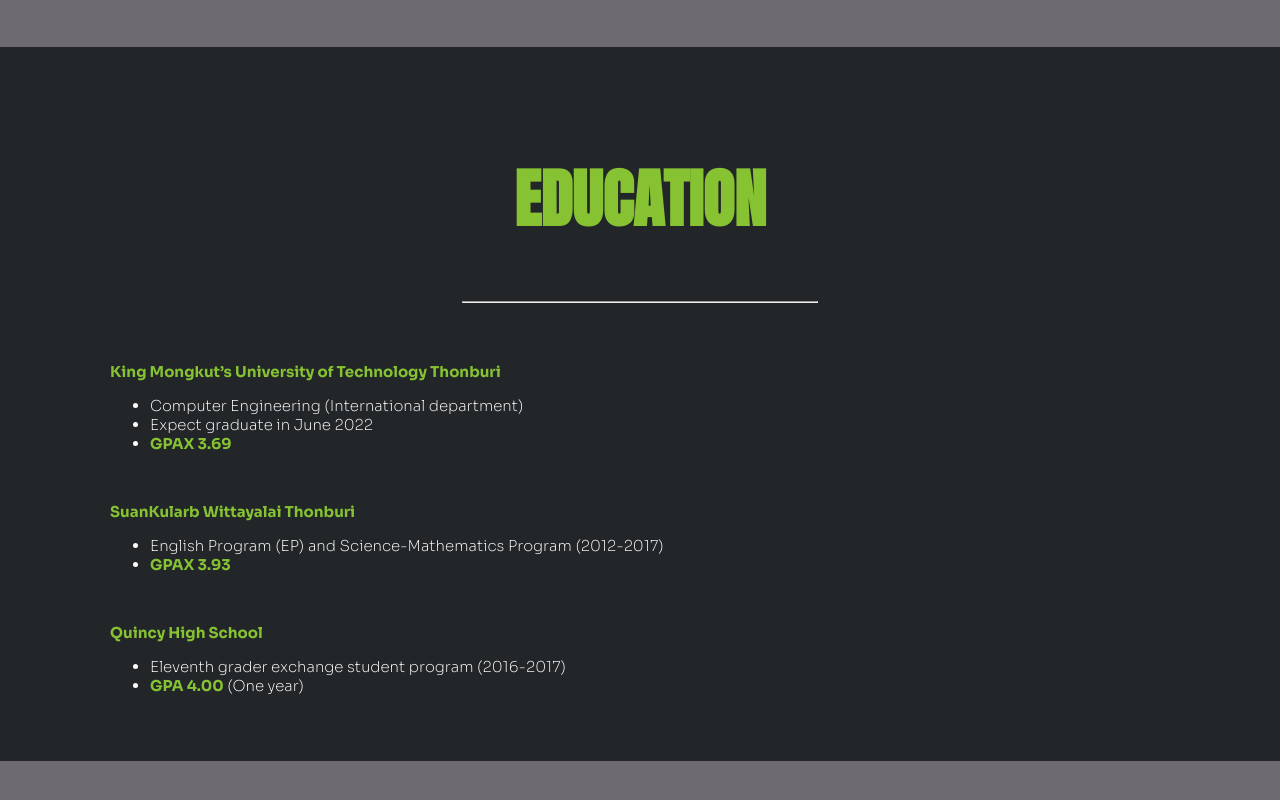
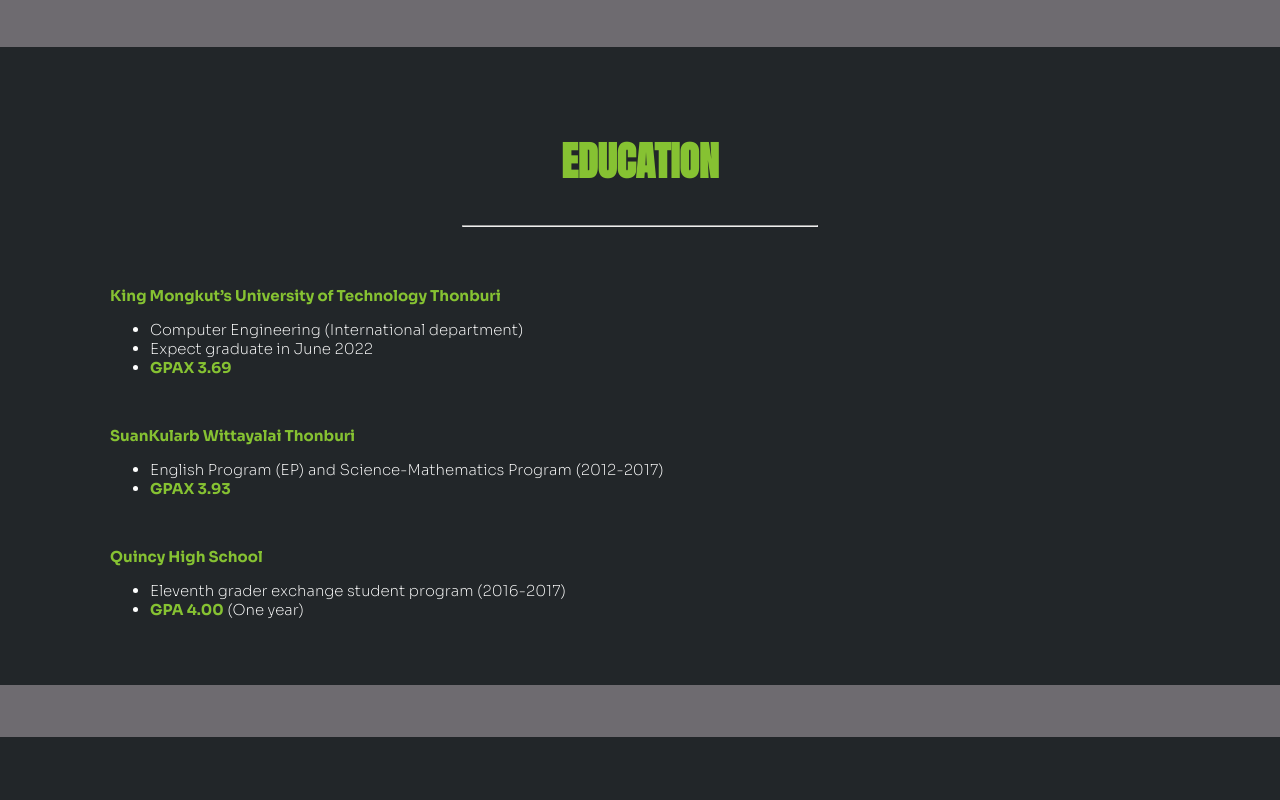
Before and after one commit to sutinanTadal/sutinanTadal.github.io, a plain HTML site: page index.html in a window 1280 px wide. Shown: the part 900-1700 px from the top of the page. Drawn offline with Linux system fonts and the light colour scheme; a web font is replaced by a local one.

Commit message:
Update myStyle.css

```diff
--- a/myStyle.css
+++ b/myStyle.css
@@ -209,7 +209,7 @@ footer {
 }
 
 .title{
-  font-size: 5vw;
+  font-size: 40px;
   text-align: center;
   color: #86c232;
   font-family: 'Anton', sans-serif;
```
